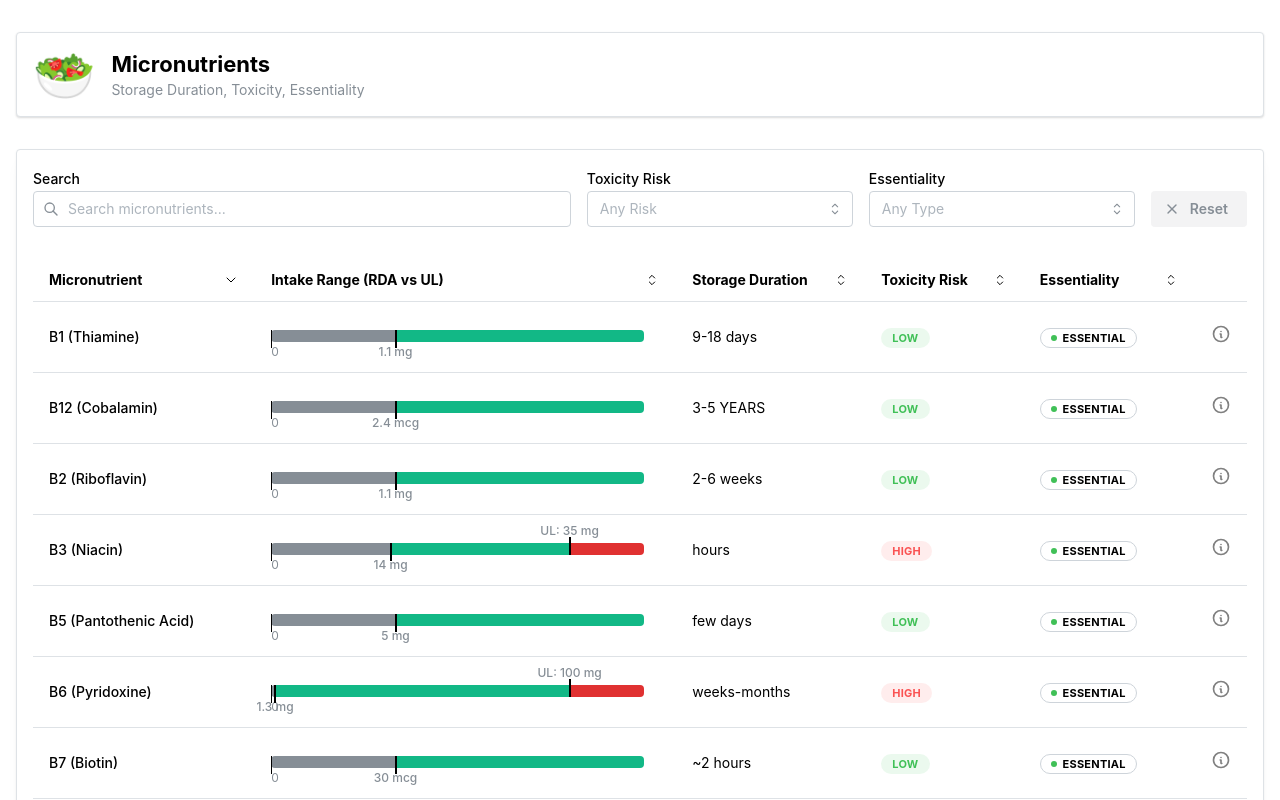
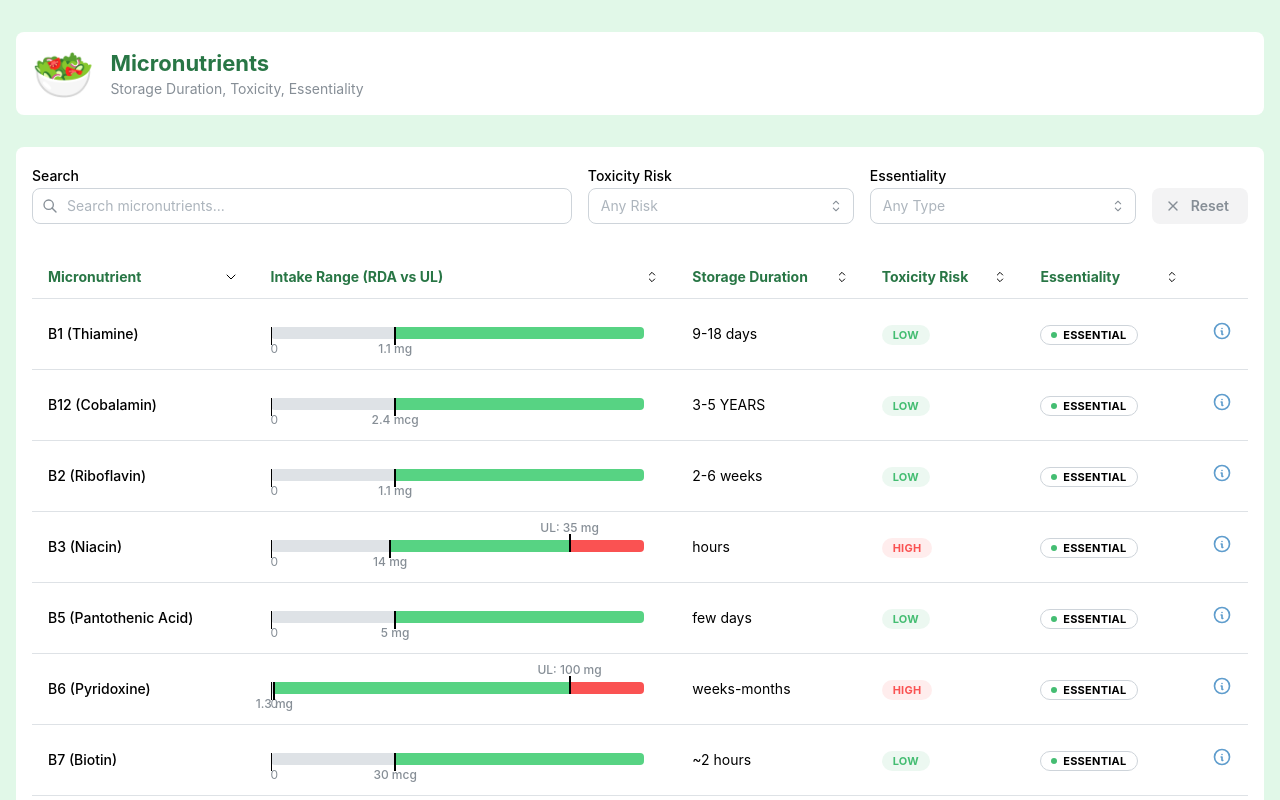
Before and after one commit to jeffreyruoss/micronutrients, a React (Vite) app: page / in a window 1280 px wide. Shown: the top 800 px of the page. Built offline with nearby package versions, Linux system fonts and the light colour scheme.

Commit message:
Design changes

```diff
--- a/src/App.jsx
+++ b/src/App.jsx
@@ -61,7 +61,7 @@ function App() {
 
         <Header />
 
-        <Paper shadow="sm" p="md" withBorder>
+        <Paper p="md">
             <Stack>
                 <FilterBar
                     search={search} onSearchChange={setSearch}
--- a/src/components/Header.jsx
+++ b/src/components/Header.jsx
@@ -2,12 +2,12 @@ import { Container, Title, Text, Group, Paper } from '@mantine/core';
 
 export function Header() {
   return (
-    <Paper shadow="xs" p="md" mb="xl" component="header" withBorder>
+    <Paper p="md" mb="xl" component="header">
         <Group justify="space-between" align="center">
             <Group>
                 <Text fz={50} style={{ lineHeight: 1 }}>🥗</Text>
                 <div>
-                    <Title order={1} size="h3">Micronutrients</Title>
+                    <Title order={1} size="h3" c="salad-green.8">Micronutrients</Title>
                     <Text size="sm" c="dimmed">Storage Duration, Toxicity, Essentiality</Text>
                 </div>
             </Group>
--- a/src/components/NutrientBar.jsx
+++ b/src/components/NutrientBar.jsx
@@ -62,7 +62,7 @@ export function NutrientBar({ rdaStr, ulStr }) {
         >
             {/* Gray: 0 to RDA */}
             <Box
-                bg="gray.6"
+                bg="gray.3"
                 style={{
                     position: 'absolute',
                     left: 0,
@@ -75,7 +75,7 @@ export function NutrientBar({ rdaStr, ulStr }) {
 
             {/* Green: RDA to UL (or End) */}
             <Box
-                bg="teal.6"
+                bg="salad-green.5"
                 style={{
                     position: 'absolute',
                     left: `${rdaPct}%`,
@@ -89,7 +89,7 @@ export function NutrientBar({ rdaStr, ulStr }) {
             {/* Red: UL to End */}
             {hasUL && (
                 <Box
-                    bg="red.8"
+                    bg="red.6"
                     style={{
                         position: 'absolute',
                         left: `${ulPct}%`,
--- a/src/components/NutrientModal.jsx
+++ b/src/components/NutrientModal.jsx
@@ -12,14 +12,14 @@ export function NutrientModal({ nutrient, foodSources, opened, onClose }) {
       case 'very_high': return 'red.9';
       case 'high': return 'red';
       case 'moderate': return 'yellow';
-      case 'low': return 'green';
+      case 'low': return 'salad-green';
       default: return 'gray';
     }
   };
 
   const getEssentialityColor = (essential) => {
     switch (essential) {
-      case 'essential': return 'green';
+      case 'essential': return 'salad-green';
       case 'semi-essential': return 'lime';
       default: return 'gray';
     }
@@ -31,7 +31,7 @@ export function NutrientModal({ nutrient, foodSources, opened, onClose }) {
         <Grid.Col span={6}>
             <Paper withBorder p="md" bg="var(--mantine-color-body)">
                 <Text size="xs" c="dimmed" tt="uppercase" fw={700}>RDA (Recommended)</Text>
-                <Text size="xl" fw={700} c="teal">{nutrient.rda}</Text>
+                <Text size="xl" fw={700} c="salad-green.8">{nutrient.rda}</Text>
             </Paper>
         </Grid.Col>
         <Grid.Col span={6}>
@@ -82,7 +82,7 @@ export function NutrientModal({ nutrient, foodSources, opened, onClose }) {
                 <Grid>
                     <Grid.Col span={{ base: 12, sm: 4 }}>
                         <Group mb="xs">
-                           <ThemeIcon color="green" variant="light"><IconLeaf size={16} /></ThemeIcon>
+                           <ThemeIcon color="salad-green" variant="light"><IconLeaf size={16} /></ThemeIcon>
                            <Text fw={700} size="sm">Vegan</Text>
                         </Group>
                         <List size="sm" spacing="xs" icon={<Text size="xs">🌱</Text>}>
--- a/src/components/NutrientTable.jsx
+++ b/src/components/NutrientTable.jsx
@@ -14,7 +14,7 @@ function Th({ children, reversed, sorted, onSort }) {
     <Table.Th>
       <UnstyledButton onClick={onSort} style={{ width: '100%' }}>
         <Group justify="space-between" wrap="nowrap">
-          <Text fw={700} fz="sm" style={{ whiteSpace: 'nowrap' }}>
+          <Text fw={700} fz="sm" style={{ whiteSpace: 'nowrap' }} c="salad-green.8">
             {children}
           </Text>
           <Center>
@@ -71,14 +71,14 @@ export function NutrientTable({ data, onRowClick }) {
       case 'very_high': return 'red.9';
       case 'high': return 'red';
       case 'moderate': return 'yellow';
-      case 'low': return 'green';
+      case 'low': return 'salad-green';
       default: return 'gray';
     }
   };
 
   const getEssentialityColor = (essential) => {
     switch (essential) {
-        case 'essential': return 'green';
+        case 'essential': return 'salad-green';
         case 'semi-essential': return 'lime';
         default: return 'gray';
       }
@@ -102,7 +102,7 @@ export function NutrientTable({ data, onRowClick }) {
         </Badge>
       </Table.Td>
       <Table.Td>
-        <IconInfoCircle size={20} color="gray" style={{ cursor: 'pointer' }} />
+        <IconInfoCircle size={20} color="#5f9dcd" style={{ cursor: 'pointer' }} />
       </Table.Td>
     </Table.Tr>
   ));
@@ -116,7 +116,7 @@ export function NutrientTable({ data, onRowClick }) {
                   <Card key={row.id} shadow="sm" padding="lg" radius="md" withBorder onClick={() => onRowClick(row)}>
                       <Group justify="space-between" mb="xs">
                           <Text fw={700} size="lg">{row.name}</Text>
-                          <IconInfoCircle size={20} color="gray" />
+                          <IconInfoCircle size={20} color="#5f9dcd" />
                       </Group>
 
                       <Stack gap="xs" mb="md">
--- a/src/index.css
+++ b/src/index.css
@@ -10,4 +10,5 @@ body {
   margin: 0;
   min-width: 320px;
   min-height: 100vh;
+  background-color: #e1f8e8;
 }
--- a/src/main.jsx
+++ b/src/main.jsx
@@ -1,12 +1,32 @@
 import React from 'react';
 import ReactDOM from 'react-dom/client';
-import { MantineProvider } from '@mantine/core';
+import { MantineProvider, createTheme } from '@mantine/core';
 import App from './App';
 import './index.css';
 
+const theme = createTheme({
+  primaryColor: 'salad-green',
+  colors: {
+    'salad-green': [
+      "#f2fcf5",
+      "#e1f8e8",
+      "#c1efcf",
+      "#9ce5b3",
+      "#74db96",
+      "#57d383",
+      "#44bd72",
+      "#349659",
+      "#287645",
+      "#1e5835"
+    ],
+  },
+  defaultRadius: 'md',
+  cursorType: 'pointer',
+});
+
 ReactDOM.createRoot(document.getElementById('root')).render(
   <React.StrictMode>
-    <MantineProvider defaultColorScheme="auto">
+    <MantineProvider theme={theme} defaultColorScheme="light">
       <App />
     </MantineProvider>
   </React.StrictMode>
```
